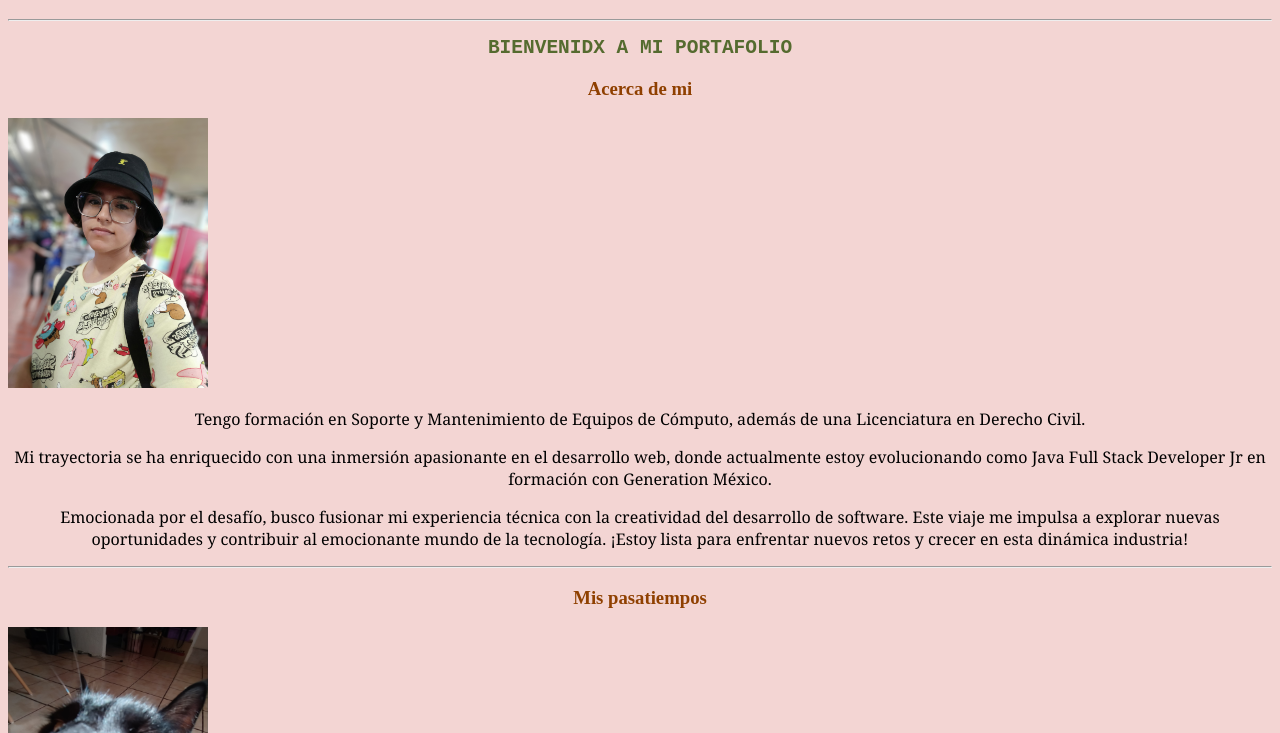
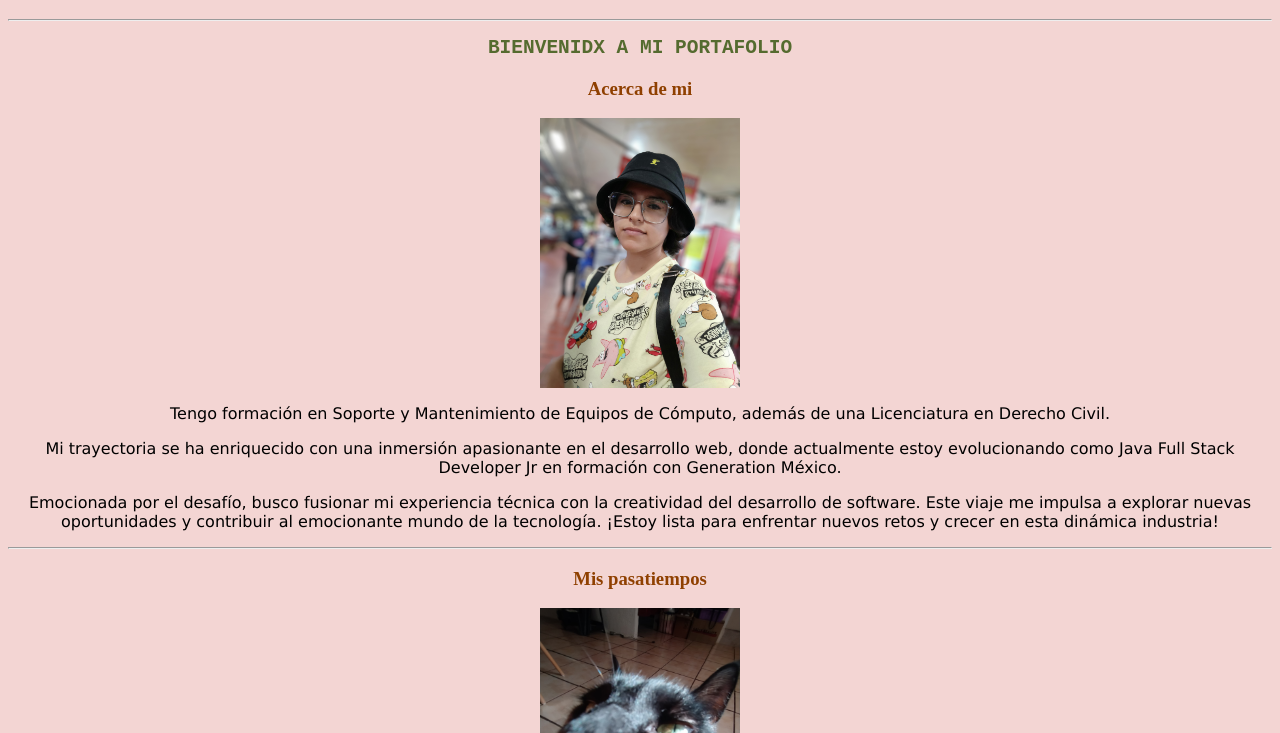
Before and after one commit to PaolaLoera/Portafolio, a plain HTML site: page Index.html in a window 1280 px wide. Shown: the part 67-800 px from the top of the page. Drawn offline with Linux system fonts and the light colour scheme.

Commit message:
Dev Final

```diff
--- a/Styles.css
+++ b/Styles.css
@@ -26,11 +26,16 @@ body{
    }
 
    p {
-        font-family: Georgia, 'Times New Roman', Times, serif;
+      font-family: 'Lucida Sans', 'Lucida Sans Regular', 'Lucida Grande', 'Lucida Sans Unicode', Geneva, Verdana, sans-serif;
       text-align: center;
    }
 
-
+   img {
+    display: block;
+    margin: auto;
+    max-width: 100%;
+    height: auto;
+}
 
 
 }
```
Lines whose indentation alone changed are shown as unchanged.
